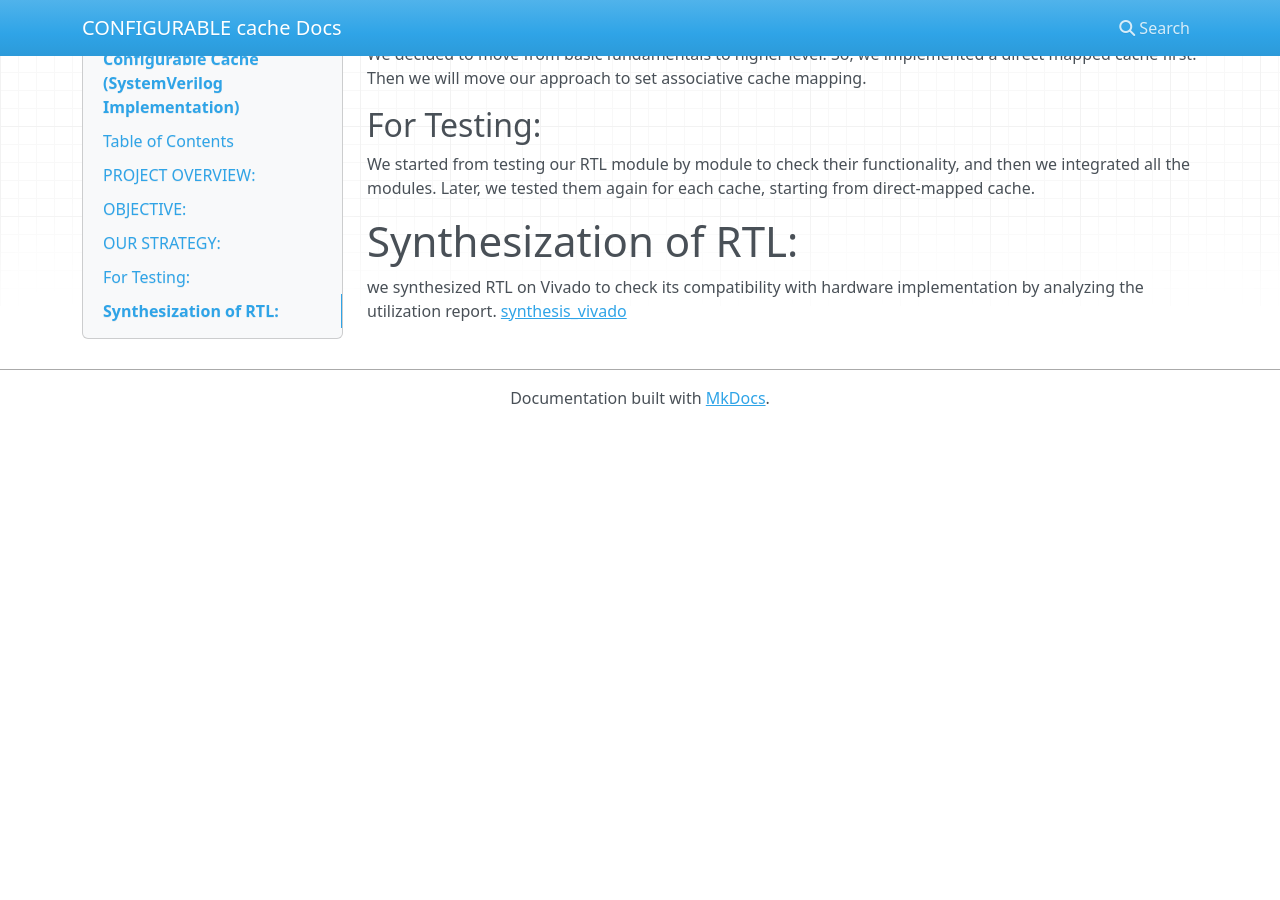
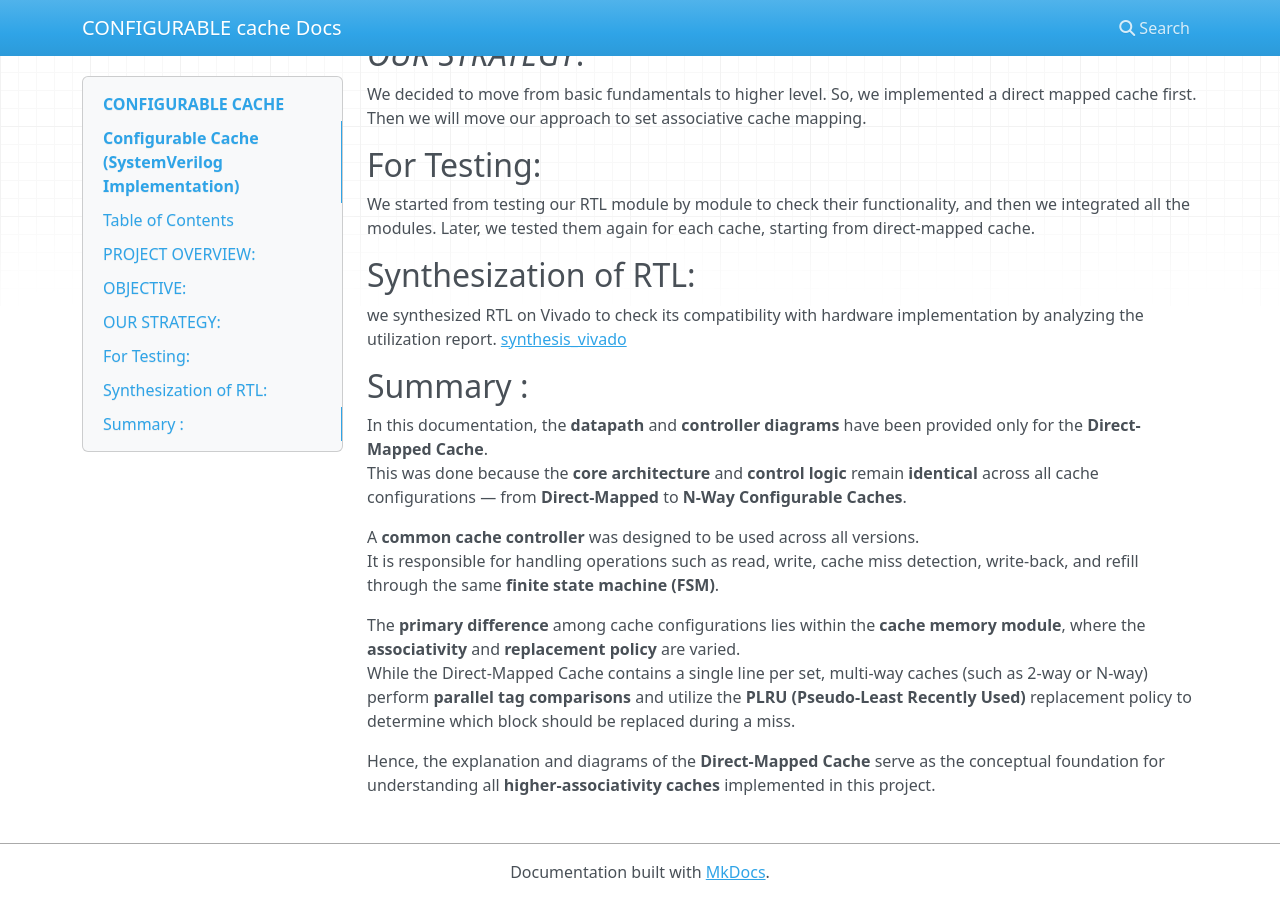
Before and after one commit to meds-ee-uet/Configurable-Cache, an MkDocs documentation site: the page built from Direct_Mapped_Cache/docs/index.md, in a window 1280 px wide and 900 px high, scrolled down 1668 px. Built offline with MkDocs 1.6.1, drawn with Linux system fonts in a browser that asks for light colours; nearby versions of some CDN libraries; before the commit the page ends 2094 px from its top, so only the background shows below that.

Commit message:
Update index.md

```diff
--- a/Direct_Mapped_Cache/docs/index.md
+++ b/Direct_Mapped_Cache/docs/index.md
@@ -22,6 +22,7 @@
 - [N-Way CONFIGURABLE Set-Associative Cache](https://github.com/meds-ee-uet/Configurable-Cache/tree/main/configurable(n-way)_set-associative_cache#readme)
 
 - [Synthesization of RTL](#synthesization-of-rtl)
+- [Summary](#Summary)
 
 
 
@@ -87,6 +88,20 @@ We started from testing our RTL module by module to check their functionality, a
 
 
 
-# Synthesization of RTL:
+## Synthesization of RTL:
 we synthesized RTL on Vivado to check its compatibility with hardware implementation by analyzing the utilization report.
 [synthesis_vivado](https://github.com/ee-uet/configurable-cache/tree/388368cb34323a59cb31c21528f4e31c361c0388/synthesis_vivado)
+
+## Summary :
+
+
+In this documentation, the **datapath** and **controller diagrams** have been provided only for the **Direct-Mapped Cache**.
+This was done because the **core architecture** and **control logic** remain **identical** across all cache configurations — from **Direct-Mapped** to **N-Way Configurable Caches**.
+
+A **common cache controller** was designed to be used across all versions.
+It is responsible for handling operations such as read, write, cache miss detection, write-back, and refill through the same **finite state machine (FSM)**.
+
+The **primary difference** among cache configurations lies within the **cache memory module**, where the **associativity** and **replacement policy** are varied.
+While the Direct-Mapped Cache contains a single line per set, multi-way caches (such as 2-way or N-way) perform **parallel tag comparisons** and utilize the **PLRU (Pseudo-Least Recently Used)** replacement policy to determine which block should be replaced during a miss.
+
+Hence, the explanation and diagrams of the **Direct-Mapped Cache** serve as the conceptual foundation for understanding all **higher-associativity caches** implemented in this project.
```
